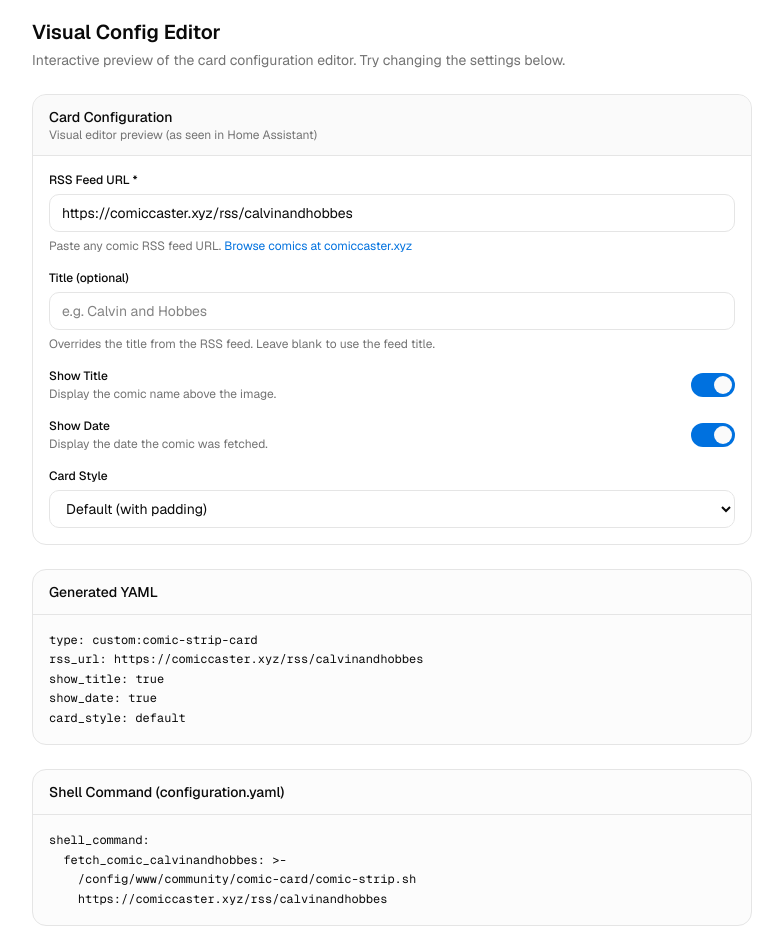
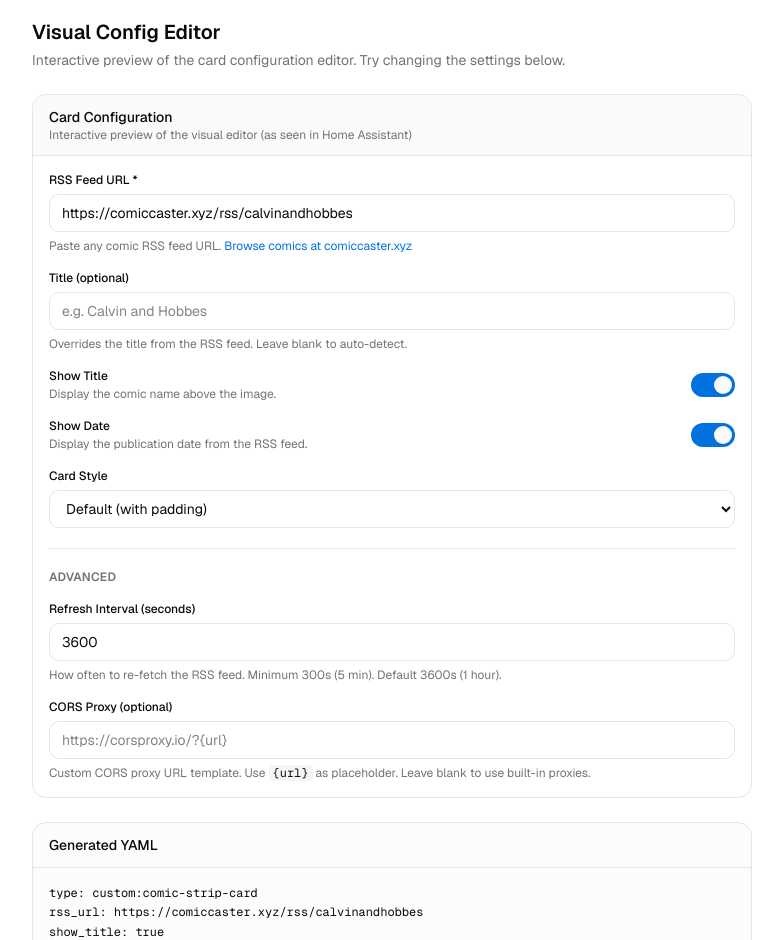
Before and after one commit to dummkauf/ha-comic-card, a Next.js app: page / in a window 1280 px wide. Shown: the part 1860-2800 px from the top of the page, without its empty margins (248-1031 px from the left). Built offline with nearby package versions, Linux system fonts and the light colour scheme.

Commit message:
Getting rid of shell script, should hopefully be a simpler deployment now.

```diff
--- a/app/page.tsx
+++ b/app/page.tsx
@@ -33,8 +33,8 @@ export default function Page() {
             Comic Strip Card
           </h1>
           <p className="text-base text-muted-foreground leading-relaxed max-w-xl text-pretty">
-            A generic HACS Lovelace card that displays the current daily comic
-            strip from any RSS feed. Works with{" "}
+            A single-file HACS Lovelace card that displays daily comic
+            strips from any RSS feed. No shell scripts or automations needed. Works with{" "}
             <a
               href="https://comiccaster.xyz/"
               target="_blank"
@@ -118,7 +118,7 @@ export default function Page() {
             </h2>
             <p className="text-sm text-muted-foreground mt-1">
               Mockup of how the card appears on your Home Assistant dashboard.
-              The actual comic image loads from your local filesystem.
+              The card fetches the comic image directly from the RSS feed.
             </p>
           </div>
           <CardMockup />
@@ -156,22 +156,17 @@ export default function Page() {
               {
                 step: "1",
                 title: "Install via HACS",
-                desc: "Add as a custom repository (Dashboard category), then install.",
+                desc: "Add as a custom repository (Dashboard category), then install and restart HA.",
               },
               {
                 step: "2",
-                title: "Add Shell Commands",
-                desc: "Add one shell_command per comic in configuration.yaml. Paths auto-detect from your repo folder name.",
+                title: "Add Card to Dashboard",
+                desc: "Edit your dashboard, click Add Card, search for Comic Strip Card, and paste an RSS feed URL.",
               },
               {
                 step: "3",
-                title: "Create Automation",
-                desc: "Set up a daily automation to fetch comics on a schedule.",
-              },
-              {
-                step: "4",
-                title: "Add Card to Dashboard",
-                desc: "Use the visual editor or YAML to add cards to your Lovelace dashboard.",
+                title: "Done!",
+                desc: "No shell scripts, automations, or configuration.yaml changes needed. The card fetches the comic directly.",
               },
             ].map((s) => (
               <div
@@ -226,7 +221,8 @@ export default function Page() {
                     "Multiple installs",
                     "One install, many cards",
                   ],
-                  ["Shell script", "Hardcoded URL", "Parameterized"],
+                  ["Shell script needed", "Yes", "No"],
+                  ["Automation needed", "Yes", "No"],
                 ].map(([feature, old, current]) => (
                   <tr key={feature} className="bg-card">
                     <td className="px-4 py-3 text-foreground font-medium">
--- a/components/card-mockup.tsx
+++ b/components/card-mockup.tsx
@@ -77,7 +77,7 @@ function ComicCardMockup({
               <polyline points="21 15 16 10 5 21" />
             </svg>
             <span className="text-xs opacity-60">
-              Comic strip loads from local cache
+              Comic strip loads directly from RSS feed
             </span>
           </div>
         </div>
--- a/components/editor-mockup.tsx
+++ b/components/editor-mockup.tsx
@@ -10,17 +10,8 @@ export default function EditorMockup() {
   const [showTitle, setShowTitle] = useState(true);
   const [showDate, setShowDate] = useState(true);
   const [cardStyle, setCardStyle] = useState("default");
-
-  const slug = rssUrl
-    ? (() => {
-        try {
-          const p = new URL(rssUrl).pathname;
-          return p.split("/").filter(Boolean).pop() || "comic";
-        } catch {
-          return "comic";
-        }
-      })()
-    : "comic";
+  const [refreshInterval, setRefreshInterval] = useState(3600);
+  const [corsProxy, setCorsProxy] = useState("");
 
   return (
     <div className="flex flex-col gap-6">
@@ -30,7 +21,7 @@ export default function EditorMockup() {
             Card Configuration
           </p>
           <p className="text-xs text-muted-foreground">
-            Visual editor preview (as seen in Home Assistant)
+            Interactive preview of the visual editor (as seen in Home Assistant)
           </p>
         </div>
         <div className="p-4 flex flex-col gap-4">
@@ -69,8 +60,7 @@ export default function EditorMockup() {
               className="px-3 py-2 rounded-lg border border-input bg-background text-foreground text-sm outline-none focus:border-primary transition-colors"
             />
             <p className="text-xs text-muted-foreground">
-              Overrides the title from the RSS feed. Leave blank to use the feed
-              title.
+              Overrides the title from the RSS feed. Leave blank to auto-detect.
             </p>
           </div>
           <div className="flex items-center justify-between">
@@ -98,7 +88,7 @@ export default function EditorMockup() {
                 Show Date
               </label>
               <span className="text-xs text-muted-foreground">
-                Display the date the comic was fetched.
+                Display the publication date from the RSS feed.
               </span>
             </div>
             <button
@@ -124,35 +114,63 @@ export default function EditorMockup() {
               <option value="minimal">Minimal (edge-to-edge)</option>
             </select>
           </div>
+
+          <div className="border-t border-border my-1" />
+          <p className="text-xs font-semibold text-muted-foreground uppercase tracking-wide">
+            Advanced
+          </p>
+
+          <div className="flex flex-col gap-1.5">
+            <label className="text-xs font-medium text-foreground">
+              Refresh Interval (seconds)
+            </label>
+            <input
+              type="number"
+              value={refreshInterval}
+              onChange={(e) =>
+                setRefreshInterval(parseInt(e.target.value, 10) || 3600)
+              }
+              min={300}
+              step={300}
+              className="px-3 py-2 rounded-lg border border-input bg-background text-foreground text-sm outline-none focus:border-primary transition-colors"
+            />
+            <p className="text-xs text-muted-foreground">
+              How often to re-fetch the RSS feed. Minimum 300s (5 min). Default
+              3600s (1 hour).
+            </p>
+          </div>
+          <div className="flex flex-col gap-1.5">
+            <label className="text-xs font-medium text-foreground">
+              CORS Proxy (optional)
+            </label>
+            <input
+              type="text"
+              value={corsProxy}
+              onChange={(e) => setCorsProxy(e.target.value)}
+              placeholder="https://corsproxy.io/?{url}"
+              className="px-3 py-2 rounded-lg border border-input bg-background text-foreground text-sm outline-none focus:border-primary transition-colors"
+            />
+            <p className="text-xs text-muted-foreground">
+              Custom CORS proxy URL template. Use{" "}
+              <code className="text-foreground bg-secondary px-1 rounded text-xs">
+                {"{url}"}
+              </code>{" "}
+              as placeholder. Leave blank to use built-in proxies.
+            </p>
+          </div>
         </div>
       </div>
 
       <div className="rounded-xl border border-border bg-secondary/30 overflow-hidden">
         <div className="px-4 py-3 border-b border-border">
-          <p className="text-sm font-medium text-foreground">
-            Generated YAML
-          </p>
+          <p className="text-sm font-medium text-foreground">Generated YAML</p>
         </div>
         <pre className="p-4 text-xs font-mono text-foreground overflow-x-auto leading-relaxed">
           {`type: custom:comic-strip-card
 rss_url: ${rssUrl || "https://comiccaster.xyz/rss/calvinandhobbes"}${title ? `\ntitle: ${title}` : ""}
 show_title: ${showTitle}
 show_date: ${showDate}
-card_style: ${cardStyle}`}
-        </pre>
-      </div>
-
-      <div className="rounded-xl border border-border bg-secondary/30 overflow-hidden">
-        <div className="px-4 py-3 border-b border-border">
-          <p className="text-sm font-medium text-foreground">
-            Shell Command (configuration.yaml)
-          </p>
-        </div>
-        <pre className="p-4 text-xs font-mono text-foreground overflow-x-auto leading-relaxed">
-          {`shell_command:
-  fetch_comic_${slug}: >-
-    /config/www/community/comic-card/comic-strip.sh
-    ${rssUrl || "https://comiccaster.xyz/rss/calvinandhobbes"}`}
+card_style: ${cardStyle}${refreshInterval !== 3600 ? `\nrefresh_interval: ${refreshInterval}` : ""}${corsProxy ? `\ncors_proxy: "${corsProxy}"` : ""}`}
         </pre>
       </div>
     </div>
--- a/components/file-tree.tsx
+++ b/components/file-tree.tsx
@@ -5,9 +5,8 @@ export default function FileTree() {
     {
       name: "comic-strip-card.js",
       indent: 1,
-      desc: "Card + visual editor",
+      desc: "Card + visual editor (single file, no dependencies)",
     },
-    { name: "comic-strip.sh", indent: 1, desc: "RSS fetch script" },
     { name: "LICENSE", indent: 0, desc: "MIT" },
     { name: "README.md", indent: 0, desc: "Documentation" },
   ];
```
Also changed, not shown: 3 other files (tests, documents, lock files or other folders).
